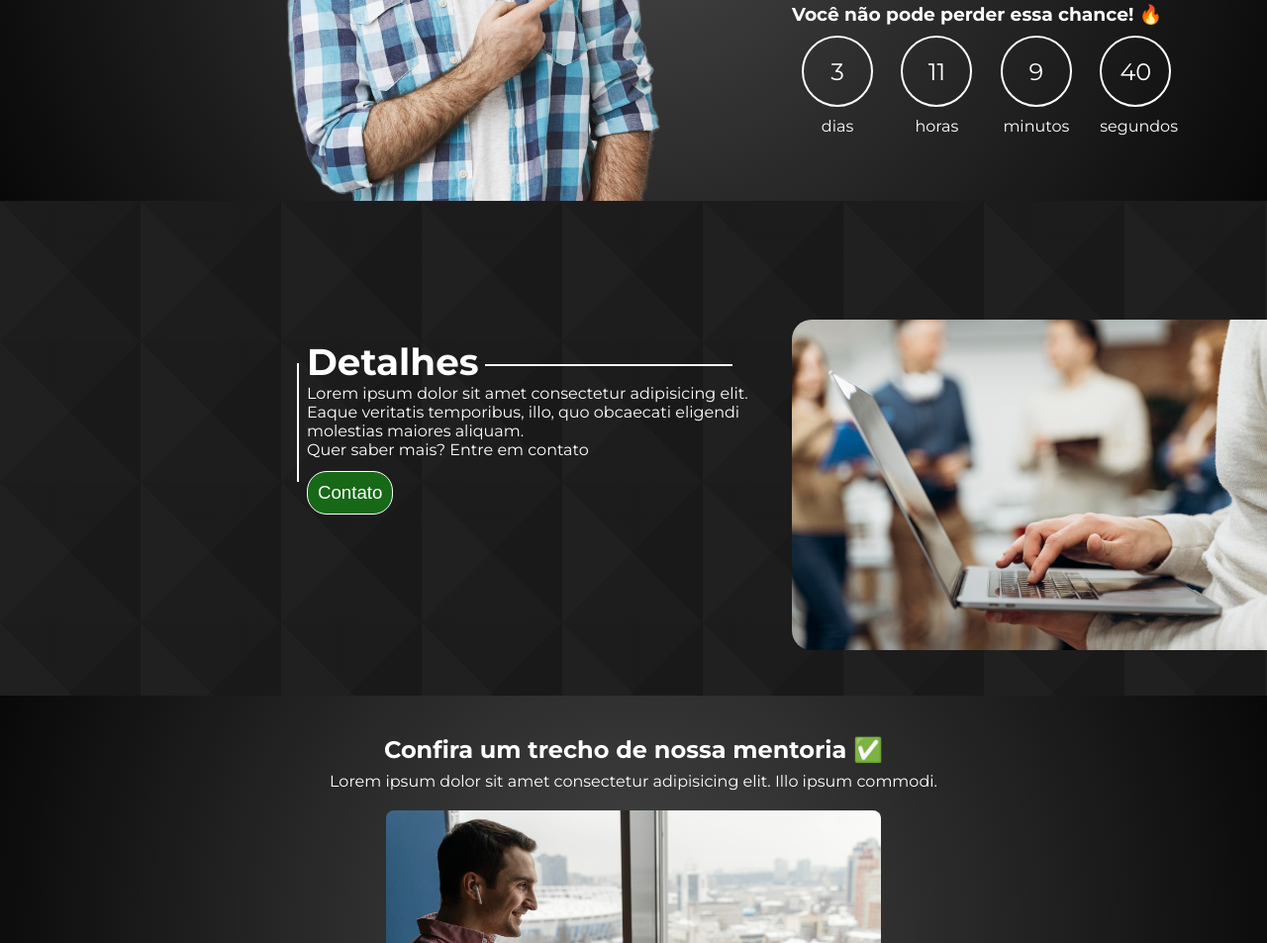
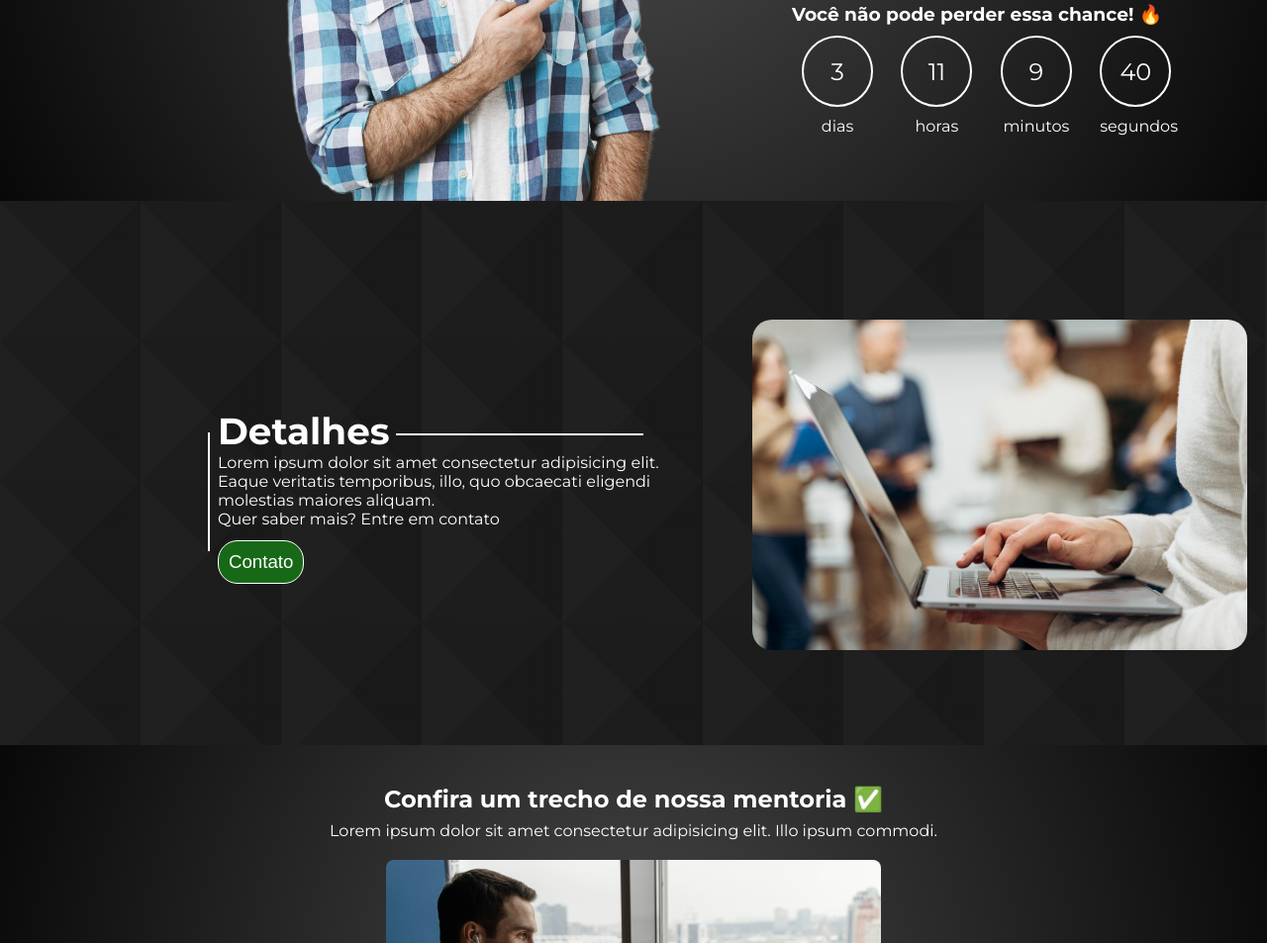
Before and after one commit to ryalee/landing-page-curso, a plain HTML site: page index.html in a window 1280 px wide. Shown: the part 447-1400 px from the top of the page at 99% size. Drawn offline with Linux system fonts and the light colour scheme.

Commit message:
css update

```diff
--- a/style.css
+++ b/style.css
@@ -114,6 +114,7 @@ body {
   display: flex;
   flex-direction: row;
   height: 500px;
+  padding-bottom: 50px;
   background-image: linear-gradient(45deg, #bbbbbb0a 0%, #bbbbbb0a 50%,rgba(86, 86, 86,0.04) 50%, rgba(86, 86, 86,0.04) 100%),linear-gradient(135deg, #a6a6a60a 0%, #a6a6a60a 50%,#5c5c5c0a 50%, rgba(92, 92, 92,0.04) 100%),linear-gradient(90deg, #141414,#141414);
   background-size: 142px 142px;
 }
@@ -122,14 +123,14 @@ body {
   width: 500px;
   border-radius: 20px;
   position: absolute;
-  margin-left: 800px;
+  margin-left: 760px;
   margin-top: 120px;
 }
 
 .aboutText {
   color: #fff;
-  margin-left: 300px;
-  margin-top: 140px;
+  margin-left: 210px;
+  margin-top: 210px;
   width: 500px;
   height: 120px;
   padding-left: 10px;
```
